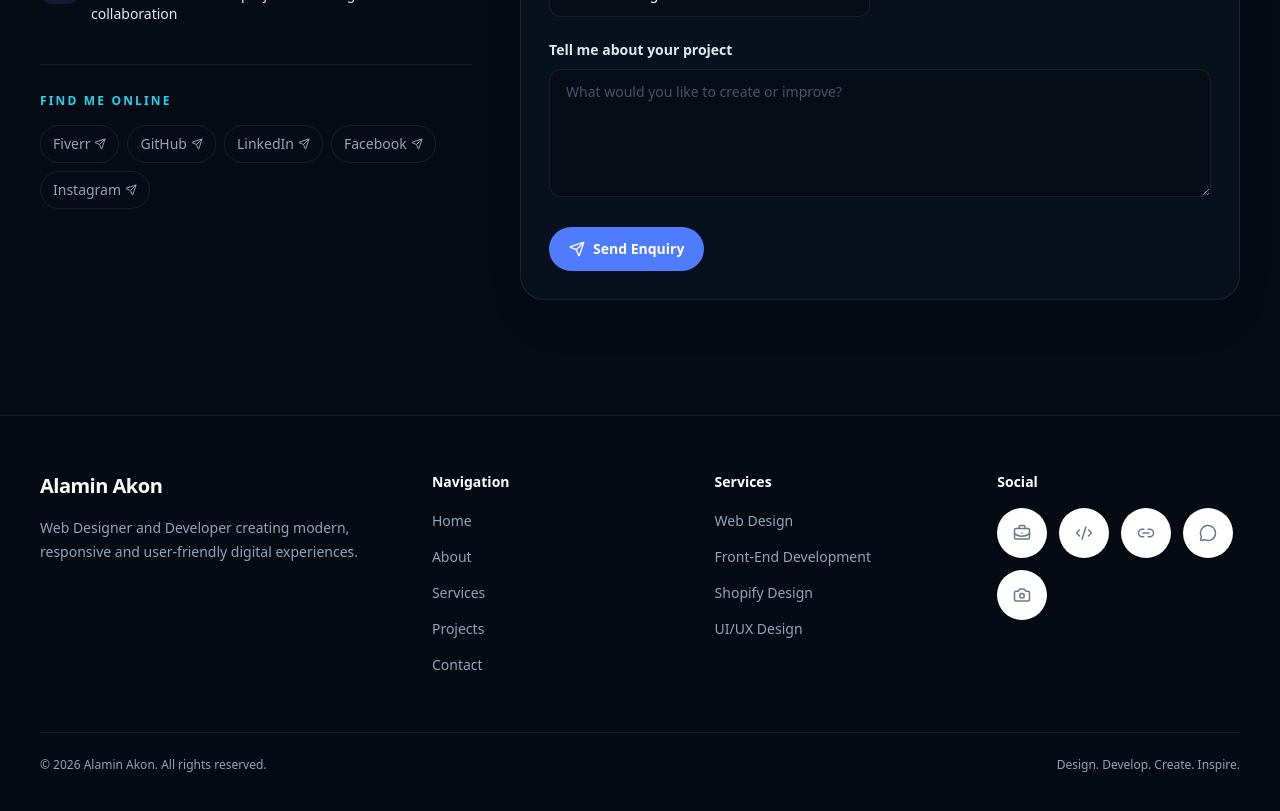
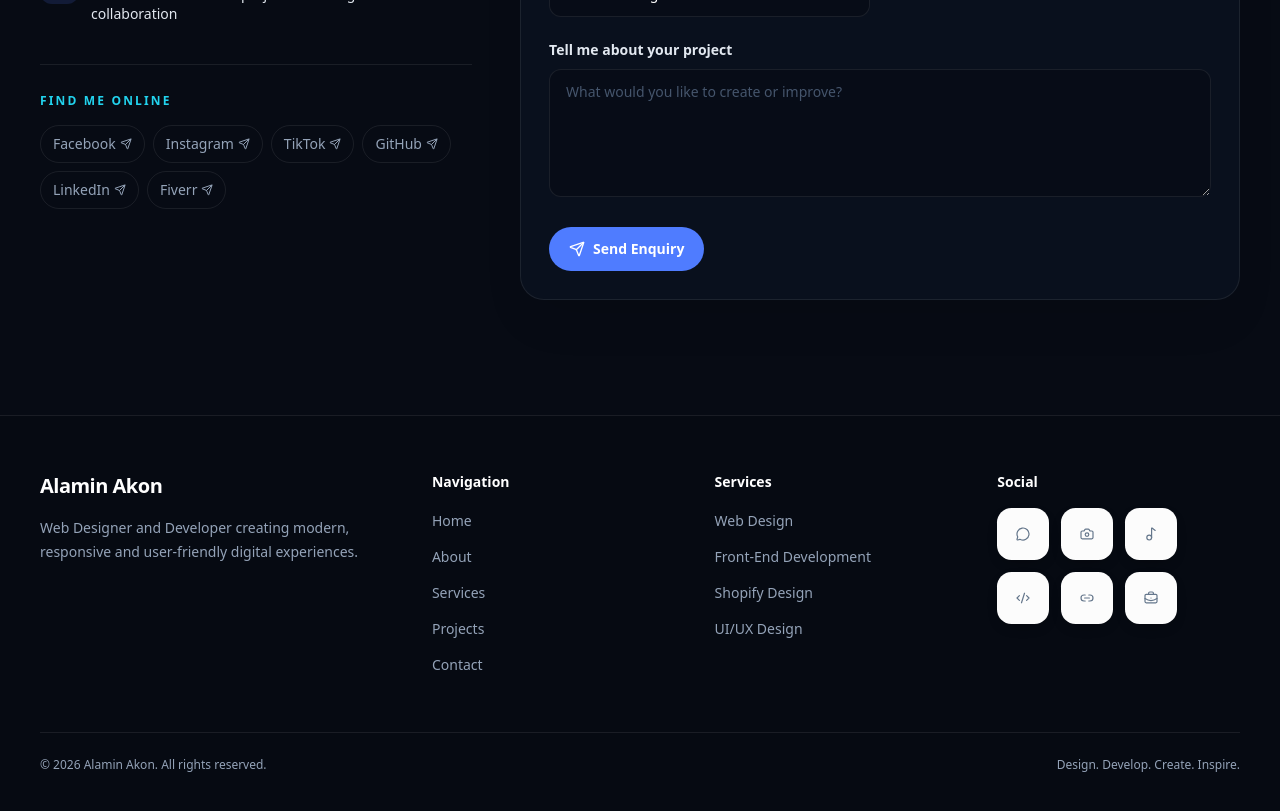
Before and after one commit to alamin-akon/alamin_akon, a Next.js app: page /contact in a window 1280 px wide. Shown: the part 860-1671 px from the top of the page. Built offline with nearby package versions, Linux system fonts and the light colour scheme; no server answers.

Commit message:
feat: enhance HeroSection and Footer with TikTok integration, update styles for improved UI

```diff
--- a/app/globals.css
+++ b/app/globals.css
@@ -84,17 +84,29 @@ body { font-family: ui-sans-serif, system-ui, sans-serif; }
 .hero-arrow-cta:hover::before, .hero-arrow-cta:focus-visible::before { width: 100%; background: #0891b2; }
 .hero-arrow-cta:hover svg, .hero-arrow-cta:focus-visible svg { transform: translateX(0); }
 .hero-arrow-cta:active { transform: scale(.95); }
+.hero-cta { position: relative; display: inline-flex; min-height: 48px; align-items: center; justify-content: center; gap: .55rem; overflow: hidden; border-radius: 9999px; color: #fff; isolation: isolate; padding: 0 1.35rem; text-decoration: none; transition: transform .35s cubic-bezier(.22,1,.36,1), box-shadow .35s ease, letter-spacing .35s ease; }
+.hero-cta::before { position: absolute; z-index: -2; inset: 0; border-radius: inherit; background: linear-gradient(120deg, #6559ae, #ff7159, #6559ae, #42d8ff); background-size: 400% 400%; content: ""; animation: hero-cta-gradient 3s ease-in-out infinite; }
+.hero-cta::after { position: absolute; z-index: -1; inset: 2px; border-radius: inherit; background: rgb(5 6 10 / .94); content: ""; transition: background .35s ease, opacity .35s ease; }
+.hero-cta span { background: linear-gradient(120deg, #c9c3ff, #ffb5a8, #e6e4ff); background-size: 400% 400%; -webkit-background-clip: text; background-clip: text; -webkit-text-fill-color: transparent; animation: hero-cta-gradient 3s ease-in-out infinite; font-size: .875rem; font-weight: 700; }
+.hero-cta svg { color: #e2ddff; transition: transform .35s cubic-bezier(.22,1,.36,1), color .35s ease; }
+.hero-cta:hover, .hero-cta:focus-visible { box-shadow: 0 12px 30px rgb(116 82 255 / .28), 0 0 20px rgb(255 113 89 / .16); letter-spacing: .025em; outline: none; transform: translateY(-4px); }
+.hero-cta:hover::after, .hero-cta:focus-visible::after { background: linear-gradient(120deg, rgb(101 89 174 / .72), rgb(255 113 89 / .52)); }
+.hero-cta:hover span, .hero-cta:focus-visible span { -webkit-text-fill-color: #fff; }
+.hero-cta:hover svg, .hero-cta:focus-visible svg { color: #fff; transform: translateX(3px) scale(1.08); }
+@keyframes hero-cta-gradient { 0%, 100% { background-position: 14% 0%; } 50% { background-position: 87% 100%; } }
 .footer-social-icons { display: flex; flex-wrap: wrap; gap: 12px; }
-.footer-social-icon { position: relative; display: grid; width: 50px; height: 50px; place-items: center; overflow: hidden; border-radius: 50%; background: #fff; box-shadow: 0 1px 3px rgb(0 0 0 / .12); color: #67798e; text-decoration: none; transition: transform .3s ease, box-shadow .3s ease, color .3s ease; }
-.footer-social-icon::after { position: absolute; width: 50px; height: 50px; border-radius: 50%; content: ""; transform: translateY(50px); transition: transform .3s ease; }
-.footer-social-icon svg { position: relative; z-index: 1; transition: color .3s ease; }
+.footer-social-icon { position: relative; display: grid; width: 52px; height: 52px; place-items: center; overflow: hidden; border-radius: 28%; background: #fff; box-shadow: 0 5px 15px -5px rgb(0 0 0 / .35); color: #67798e; opacity: .99; text-decoration: none; transition: all .35s cubic-bezier(.31,-.105,.43,1.59); }
+.footer-social-icon::after { position: absolute; top: 90%; left: -110%; width: 120%; height: 120%; content: ""; transform: rotate(45deg); transition: all .35s cubic-bezier(.31,-.105,.43,1.59); }
+.footer-social-icon svg { position: relative; z-index: 1; transform: scale(.8); transition: all .35s cubic-bezier(.31,-.105,.43,1.59); }
 .footer-social-icon-fiverr::after { background: #1dbf73; }
 .footer-social-icon-github::after { background: #24292e; }
 .footer-social-icon-linkedin::after { background: #0a66c2; }
 .footer-social-icon-facebook::after { background: #1769ff; }
 .footer-social-icon-instagram::after { background: #fb3958; }
-.footer-social-icon:hover, .footer-social-icon:focus-visible { box-shadow: 0 4px 12px rgb(0 0 0 / .3); color: #fff; outline: none; transform: translateY(-4px); }
-.footer-social-icon:hover::after, .footer-social-icon:focus-visible::after { transform: translateY(0) scale(1.2); }
+.footer-social-icon-tiktok::after { background: #010101; }
+.footer-social-icon:hover, .footer-social-icon:focus-visible { box-shadow: 0 8px 20px -5px rgb(0 0 0 / .5); color: #fff; outline: none; transform: translateY(-4px); }
+.footer-social-icon:hover::after, .footer-social-icon:focus-visible::after { top: -10%; left: -10%; }
+.footer-social-icon:hover svg, .footer-social-icon:focus-visible svg { transform: scale(1); }
 .skip-link { position: fixed; left: 1rem; top: -5rem; z-index: 100; border-radius: .5rem; background: white; color: #070b14; padding: .75rem 1rem; font-weight: 700; transition: top .2s; }
 .skip-link:focus { top: 1rem; }
 @media (prefers-reduced-motion: reduce) { *, *::before, *::after { animation-duration: .01ms !important; animation-iteration-count: 1 !important; scroll-behavior: auto !important; transition-duration: .01ms !important; } }
--- a/components/layout/Footer.tsx
+++ b/components/layout/Footer.tsx
@@ -1,11 +1,11 @@
 import Link from "next/link";
-import { BriefcaseBusiness, Camera, Code2, Link2, MessageCircle } from "lucide-react";
+import { BriefcaseBusiness, Camera, Code2, Link2, MessageCircle, Music2 } from "lucide-react";
 import { Container } from "@/components/ui/Container";
 import { navigation } from "@/data/navigation";
 import { socials } from "@/data/socials";
 import { profile } from "@/data/profile";
 
-const socialIcons = { Fiverr: BriefcaseBusiness, GitHub: Code2, LinkedIn: Link2, Facebook: MessageCircle, Instagram: Camera };
+const socialIcons = { Fiverr: BriefcaseBusiness, GitHub: Code2, LinkedIn: Link2, Facebook: MessageCircle, Instagram: Camera, TikTok: Music2 };
 
 export function Footer() { const year = new Date().getFullYear(); return <footer className="border-t border-white/8 bg-[#060a12] py-14"><Container><div className="grid gap-10 sm:grid-cols-2 lg:grid-cols-[1.45fr_1fr_1fr_1fr]"><div><p className="text-xl font-bold tracking-tight text-white">{profile.name}</p><p className="mt-4 max-w-xs text-sm leading-6 text-text-secondary">Web Designer and Developer creating modern, responsive and user-friendly digital experiences.</p></div><FooterLinks title="Navigation" links={navigation}/><FooterLinks title="Services" links={[{ label: "Web Design", href: "/services" }, { label: "Front-End Development", href: "/services" }, { label: "Shopify Design", href: "/services" }, { label: "UI/UX Design", href: "/services" }]}/><div><p className="mb-4 text-sm font-semibold text-white">Social</p><div className="footer-social-icons">{socials.map((item) => { const Icon = socialIcons[item.label as keyof typeof socialIcons]; return <a key={item.label} href={item.href} target="_blank" rel="noreferrer" aria-label={item.label} className={`footer-social-icon footer-social-icon-${item.label.toLowerCase()}`}><Icon className="size-[18px]" aria-hidden="true"/></a>; })}</div></div></div><div className="mt-14 flex flex-col gap-3 border-t border-white/8 pt-6 text-xs text-text-secondary sm:flex-row sm:items-center sm:justify-between"><p>© {year} Alamin Akon. All rights reserved.</p><p>{profile.tagline}</p></div></Container></footer>; }
 function FooterLinks({ title, links }: { title: string; links: Array<{ label: string; href: string }> }) { return <div><p className="mb-4 text-sm font-semibold text-white">{title}</p><ul className="space-y-3">{links.map((item) => <li key={item.label}><Link href={item.href} className="text-sm text-text-secondary transition hover:text-accent">{item.label}</Link></li>)}</ul></div>; }
--- a/components/sections/HeroSection.tsx
+++ b/components/sections/HeroSection.tsx
@@ -23,7 +23,7 @@ export function HeroSection() {
   return (
     <section ref={root} className="relative isolate min-h-[760px] overflow-hidden bg-[#05060a] pt-28 text-white sm:min-h-screen sm:pt-36">
       <div className="absolute inset-0 -z-30 bg-[radial-gradient(circle_at_69%_42%,rgba(39,73,220,.27),transparent_27%),radial-gradient(circle_at_88%_84%,rgba(113,43,255,.16),transparent_24%)]"/>
-      <div className="absolute inset-x-0 bottom-0 top-24 -z-20 opacity-80 sm:left-[20%] sm:top-12"><Image src="/images/hero-workspace.png" alt="Futuristic web design workspace" fill priority sizes="(max-width: 640px) 120vw, 82vw" className="object-cover object-[68%_center] sm:object-contain sm:object-right"/></div>
+      <div className="absolute bottom-0 left-[28%] right-0 top-28 z-0 sm:left-[34%] sm:right-[12%] sm:top-16 lg:left-[20%] lg:right-[17%]"><Image src="/images/alamin-hero-cutout.png" alt="Portrait of Alamin Akon" fill priority sizes="(max-width: 640px) 82vw, (max-width: 1024px) 58vw, 46vw" className="object-contain object-bottom"/></div>
       <div className="absolute inset-0 -z-10 bg-[linear-gradient(90deg,#05060a_0%,rgba(5,6,10,.96)_27%,rgba(5,6,10,.32)_62%,rgba(5,6,10,.1)_100%)]"/>
       <div className="absolute inset-x-0 bottom-0 h-2/5 -z-10 bg-gradient-to-t from-[#05060a] via-[#05060a]/65 to-transparent"/>
       <p aria-hidden="true" className="pointer-events-none absolute left-1/2 top-[46%] -z-10 w-max -translate-x-1/2 -translate-y-1/2 select-none text-[19vw] font-black leading-none tracking-[-.1em] text-white/[.045]">PORTFOLIO</p>
@@ -33,7 +33,7 @@ export function HeroSection() {
           <p data-hero-eyebrow className="text-xs font-semibold uppercase tracking-[.28em] text-cyan-200/75">Web &amp; Shopify design · Development</p>
           <h1 data-hero-title className="mt-5 text-5xl font-black leading-[.92] tracking-[-.075em] text-white sm:text-7xl lg:text-8xl">Hi, I&apos;m <span className="block bg-gradient-to-r from-[#2f73ff] via-[#5687ff] to-[#8266ff] bg-clip-text text-transparent">Alamin Akon.</span></h1>
           <p data-hero-subtitle className="mt-7 max-w-md text-base leading-7 text-slate-300 sm:text-lg">I create polished, responsive websites and Shopify experiences that turn ambitious ideas into clear digital products.</p>
-          <div data-hero-actions className="mt-9 flex flex-wrap gap-3"><Link href="/projects" className="inline-flex min-h-12 items-center gap-2 rounded-full border border-white/15 bg-white/[.06] px-5 text-sm font-semibold text-white transition hover:border-cyan-300/60 hover:bg-white/[.12]"><FolderOpen className="size-4"/>View Projects</Link><Link href="/contact" className="inline-flex min-h-12 items-center gap-2 rounded-full bg-gradient-to-r from-[#2368ff] to-[#7352e7] px-5 text-sm font-semibold text-white shadow-[0_12px_30px_rgba(46,104,255,.28)] transition hover:scale-[1.03]"><span>Let&apos;s Work Together</span><ArrowUpRight className="size-4"/></Link></div>
+          <div data-hero-actions className="mt-9 flex flex-wrap gap-3"><Link href="/projects" className="hero-cta"><FolderOpen className="size-4"/><span>View Projects</span></Link><Link href="/contact" className="hero-cta"><span>Let&apos;s Work Together</span><ArrowUpRight className="size-4"/></Link></div>
         </div>
         <div className="absolute bottom-8 right-5 text-right sm:bottom-12 sm:right-8 lg:right-10"><p className="text-xs font-bold uppercase tracking-[.18em] text-[#8a6bff] sm:text-lg">UI/UX Designer</p><p className="mt-1 text-3xl font-black uppercase leading-[.85] tracking-[-.07em] text-white sm:text-5xl">Web<br/>Developer</p></div>
         <Link href="#about" aria-label="Scroll to about section" className="absolute bottom-8 left-1/2 inline-flex -translate-x-1/2 flex-col items-center gap-2 text-[10px] font-semibold uppercase tracking-[.18em] text-slate-400 transition hover:text-white sm:bottom-10"><span className="grid size-8 place-items-center rounded-full border border-white/25"><ArrowDown className="size-4 animate-bounce"/></span><span className="hidden sm:block">Scroll down</span></Link>
--- a/data/socials.ts
+++ b/data/socials.ts
@@ -1,9 +1,10 @@
 import type { SocialLink } from "@/types";
 
 export const socials: SocialLink[] = [
-  { label: "Fiverr", href: "https://www.fiverr.com/alaminakon0" },
+  { label: "Facebook", href: "https://www.facebook.com/alaminakon0/" },
+  { label: "Instagram", href: "https://www.instagram.com/alamin_akon0/" },
+  { label: "TikTok", href: "https://www.tiktok.com/@alamin_akon" },
   { label: "GitHub", href: "https://github.com/alamin-akon" },
   { label: "LinkedIn", href: "https://www.linkedin.com/in/devalaminakon/" },
-  { label: "Facebook", href: "https://www.facebook.com/alaminakon0/" },
-  { label: "Instagram", href: "https://www.instagram.com/alamin_akon0/" },
+  { label: "Fiverr", href: "https://www.fiverr.com/alaminakon0" },
 ];
```
Also changed, not shown: public/images/alamin-hero-cutout.png (added).
